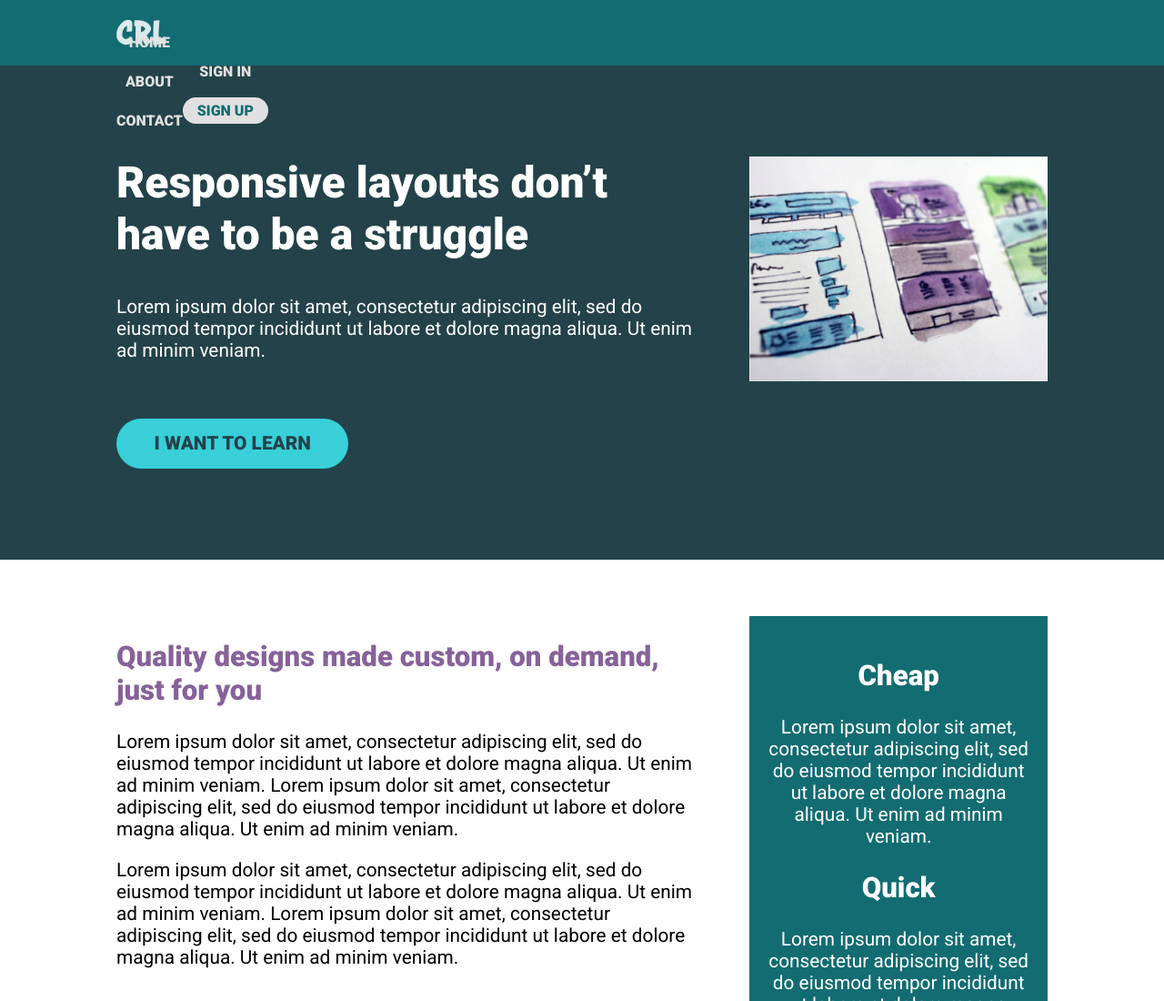
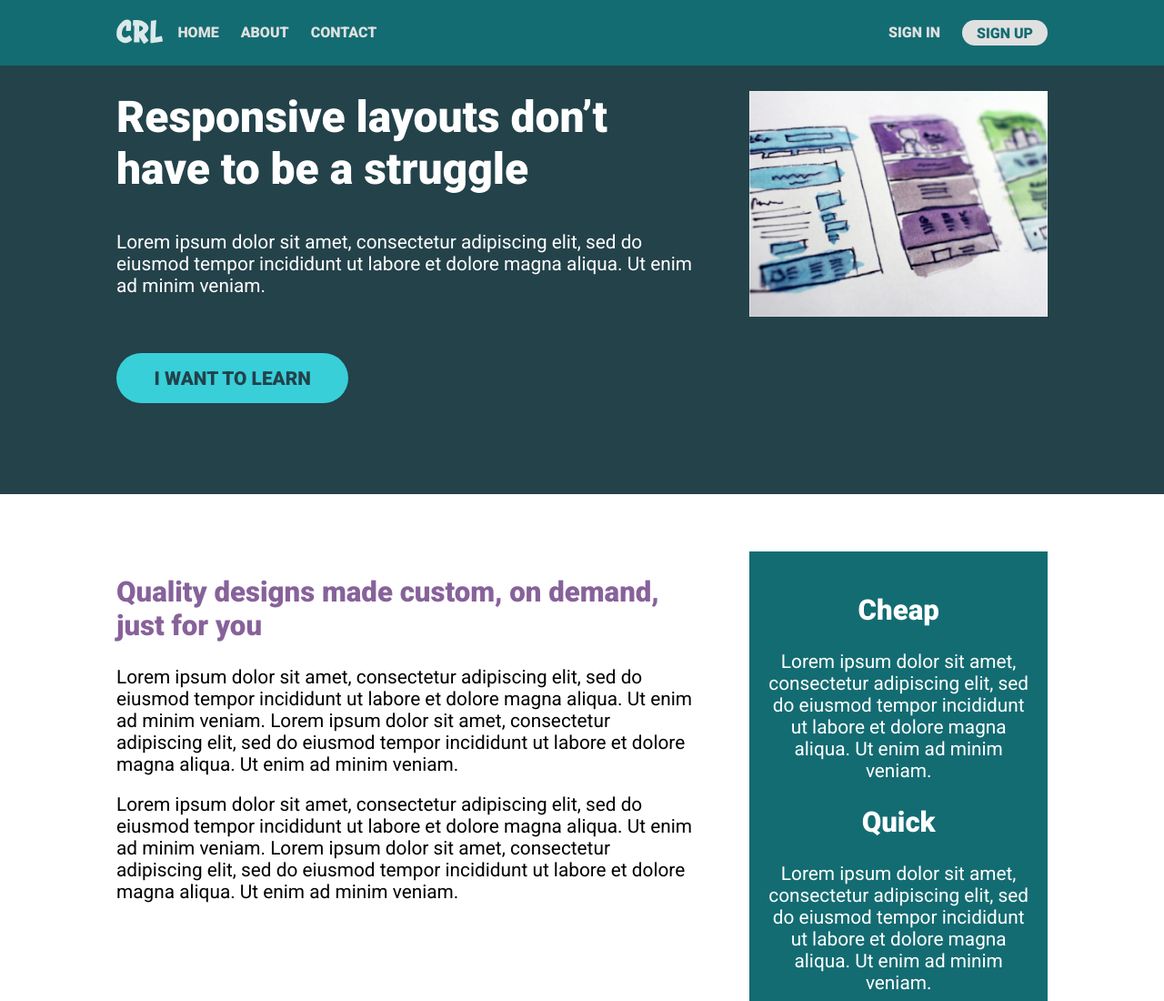
Before and after one commit to rubicon2/kp-conquering-responsive-layouts, a plain HTML site: page nav-challenge/index.html in a window 1280 px wide. Shown: the top 1100 px of the page at 91% size. Drawn offline with Linux system fonts and the light colour scheme.

Commit message:
Make nav responsive to wide screen sizes

```diff
--- a/nav-challenge/style.css
+++ b/nav-challenge/style.css
@@ -60,6 +60,9 @@ header {
     background: #136c72;
     padding: 1em 0;
     text-align: center;
+    position: absolute;
+    width: 100vw;
+    z-index: 1;
 }
 
 .nav {
@@ -215,12 +218,25 @@ header {
         visibility: visible;
         display: flex;
         height: auto;
+        justify-content: space-between;
+        position: relative;
+    }
+
+    .nav,
+    .nav__list {
+        flex-direction: row;
+        margin: 0;
+        padding: 0;
+        align-items: center;
+    }
+
+    .logo {
+        margin-right: 1rem;
     }
 
     .row {
         display: flex;
         justify-content: space-between;
-
     }
 
     .hero__text {
```
